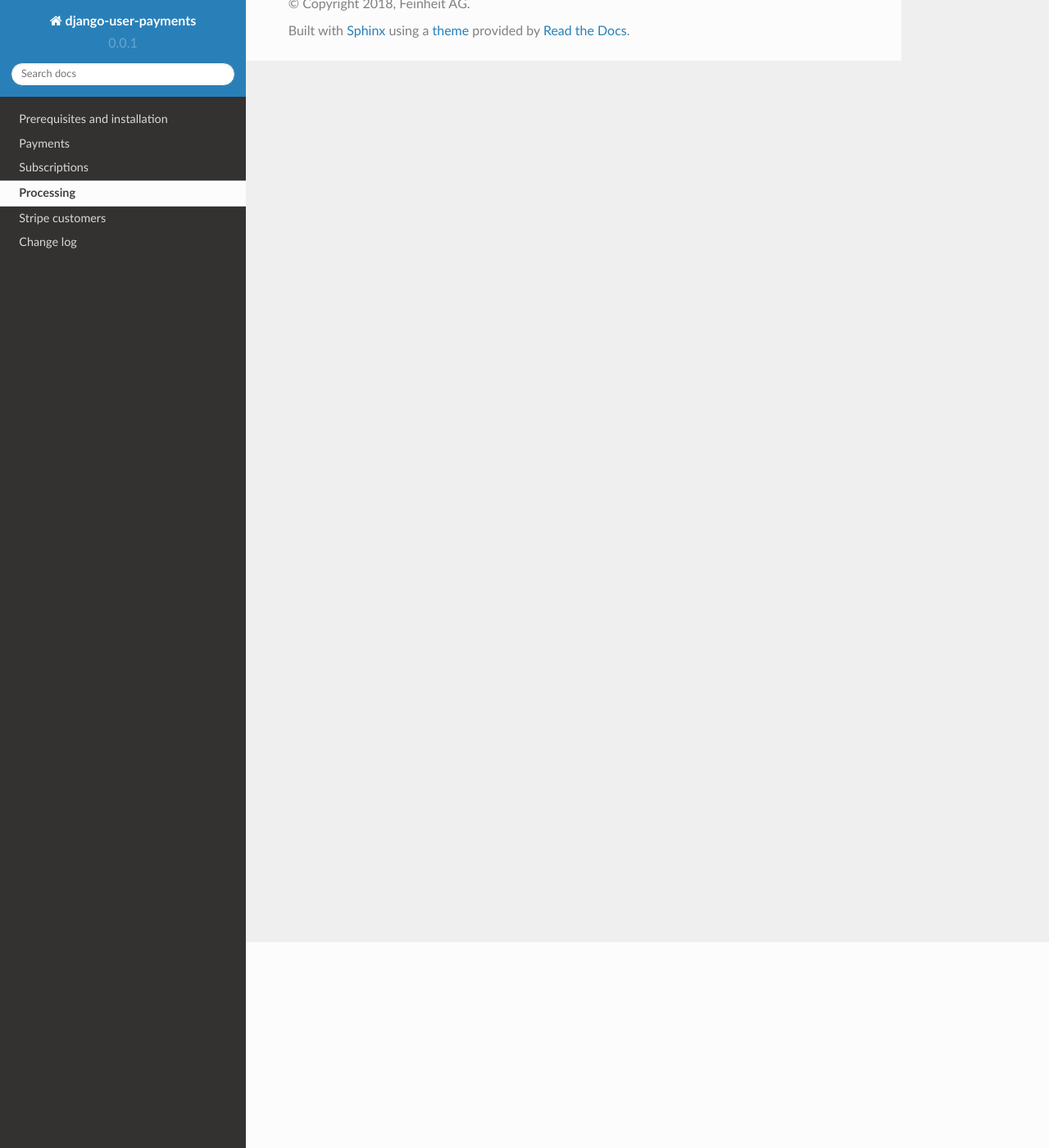
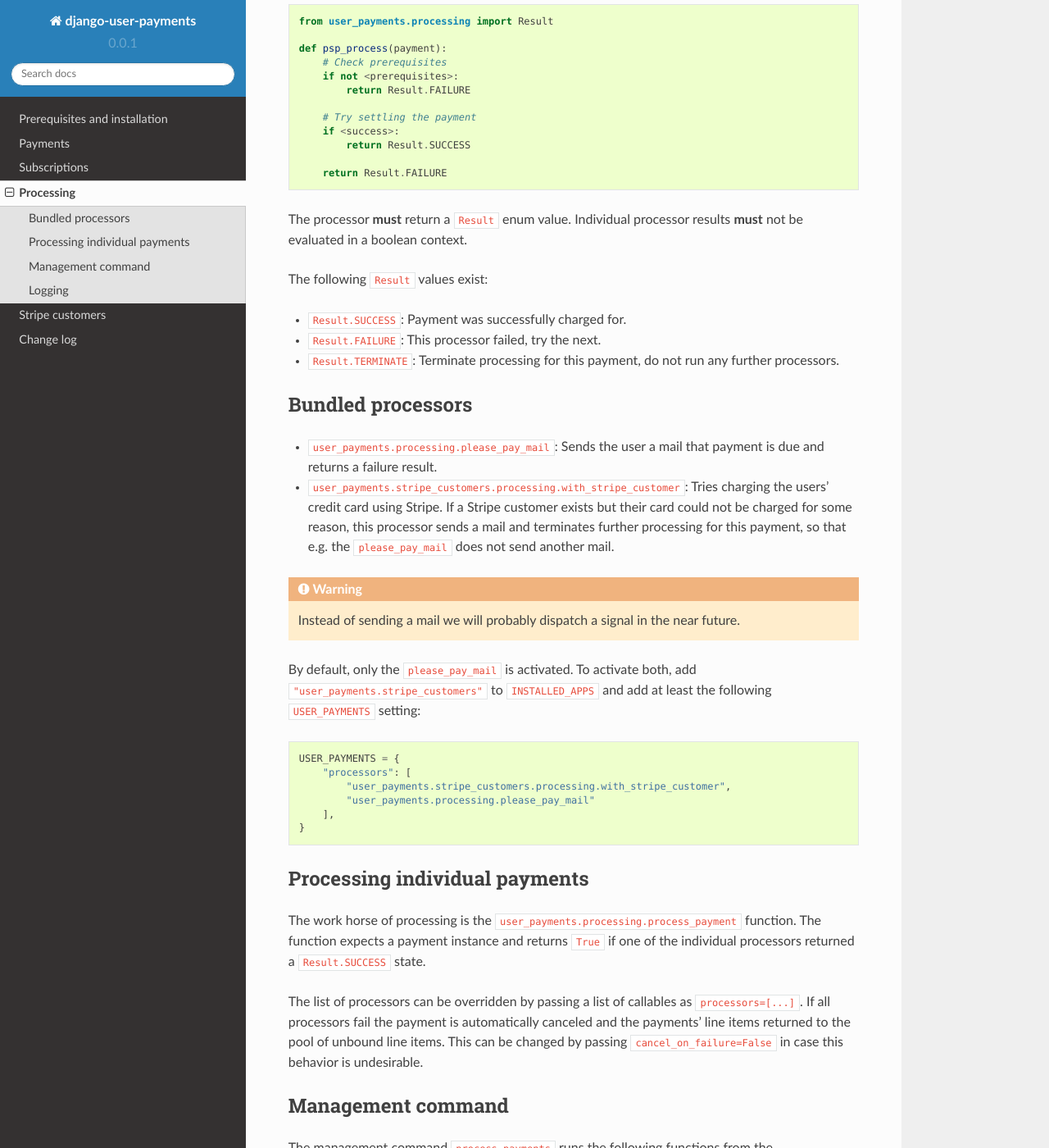
Before and after one commit to matthiask/django-user-payments, a Sphinx documentation site: the page built from docs/processing.rst, in a window 1280 px wide and 1400 px high, scrolled down 251 px. Shown: the whole window at 82% size. Built offline with Sphinx 7.4.7 and the Read the Docs theme 2.0.0, drawn with Linux system fonts in a browser that asks for light colours; some of the changed text lies outside the part shown.

Commit message:
Add processing docs

```diff
--- a/docs/processing.rst
+++ b/docs/processing.rst
@@ -1,2 +1,98 @@
 Processing
 ==========
+
+django-user-payments comes with a framework for processing payments
+outside moochers.
+
+The general structure of an individual processor is as follows:
+
+.. code-block:: python
+
+    from user_payments.processing import Result
+
+    def psp_process(payment):
+        # Check prerequisites
+        if not <prerequisites>:
+            return Result.FAILURE
+
+        # Try settling the payment
+        if <success>:
+            return Result.SUCCESS
+
+        return Result.FAILURE
+
+The processor **must** return a  ``Result`` enum value. Individual
+processor results **must** not be evaluated in a boolean context.
+
+The following ``Result`` values exist:
+
+- ``Result.SUCCESS``: Payment was successfully charged for.
+- ``Result.FAILURE``: This processor failed, try the next.
+- ``Result.TERMINATE``: Terminate processing for this payment, do not
+  run any further processors.
+
+
+Bundled processors
+~~~~~~~~~~~~~~~~~~
+
+- ``user_payments.processing.please_pay_mail``: Sends the user a mail
+  that payment is due and returns a failure result.
+- ``user_payments.stripe_customers.processing.with_stripe_customer``:
+  Tries charging the users' credit card using Stripe. If a Stripe
+  customer exists but their card could not be charged for some reason,
+  this processor sends a mail and terminates further processing for this
+  payment, so that e.g. the ``please_pay_mail`` does not send another
+  mail.
+
+.. warning::
+
+   Instead of sending a mail we will probably dispatch a signal in the
+   near future.
+
+By default, only the ``please_pay_mail`` is activated. To activate both,
+add ``"user_payments.stripe_customers"`` to ``INSTALLED_APPS`` and add
+at least the following ``USER_PAYMENTS`` setting:
+
+.. code-block:: python
+
+    USER_PAYMENTS = {
+        "processors": [
+            "user_payments.stripe_customers.processing.with_stripe_customer",
+            "user_payments.processing.please_pay_mail"
+        ],
+    }
+
+
+Processing individual payments
+~~~~~~~~~~~~~~~~~~~~~~~~~~~~~~
+
+The work horse of processing is the
+``user_payments.processing.process_payment`` function. The function
+expects a payment instance and returns ``True`` if one of the individual
+processors returned a ``Result.SUCCESS`` state.
+
+The list of processors can be overridden by passing a list of callables
+as ``processors=[...]``. If all processors fail the payment is
+automatically canceled and the payments' line items returned to the pool
+of unbound line items. This can be changed by passing
+``cancel_on_failure=False`` in case this behavior is undesirable.
+
+
+Management command
+~~~~~~~~~~~~~~~~~~
+
+The management command ``process_payments`` runs the following
+functions from the ``user_payments.processing`` module:
+
+- ``process_unbound_items``: Creates a pending payment for all users
+  with unbound line items and sends the payment through
+  ``process_payment``. Unsuccessful payments are canceled and removed.
+- ``process_pending_payments``: Runs all payments through
+  ``process_payment``, but does not cancel a payment upon failure.
+
+
+Logging
+~~~~~~~
+
+django-user-payments' processing framework emits many log messages. You
+probably want to configure a logger for ``"user_payments"``.
```
